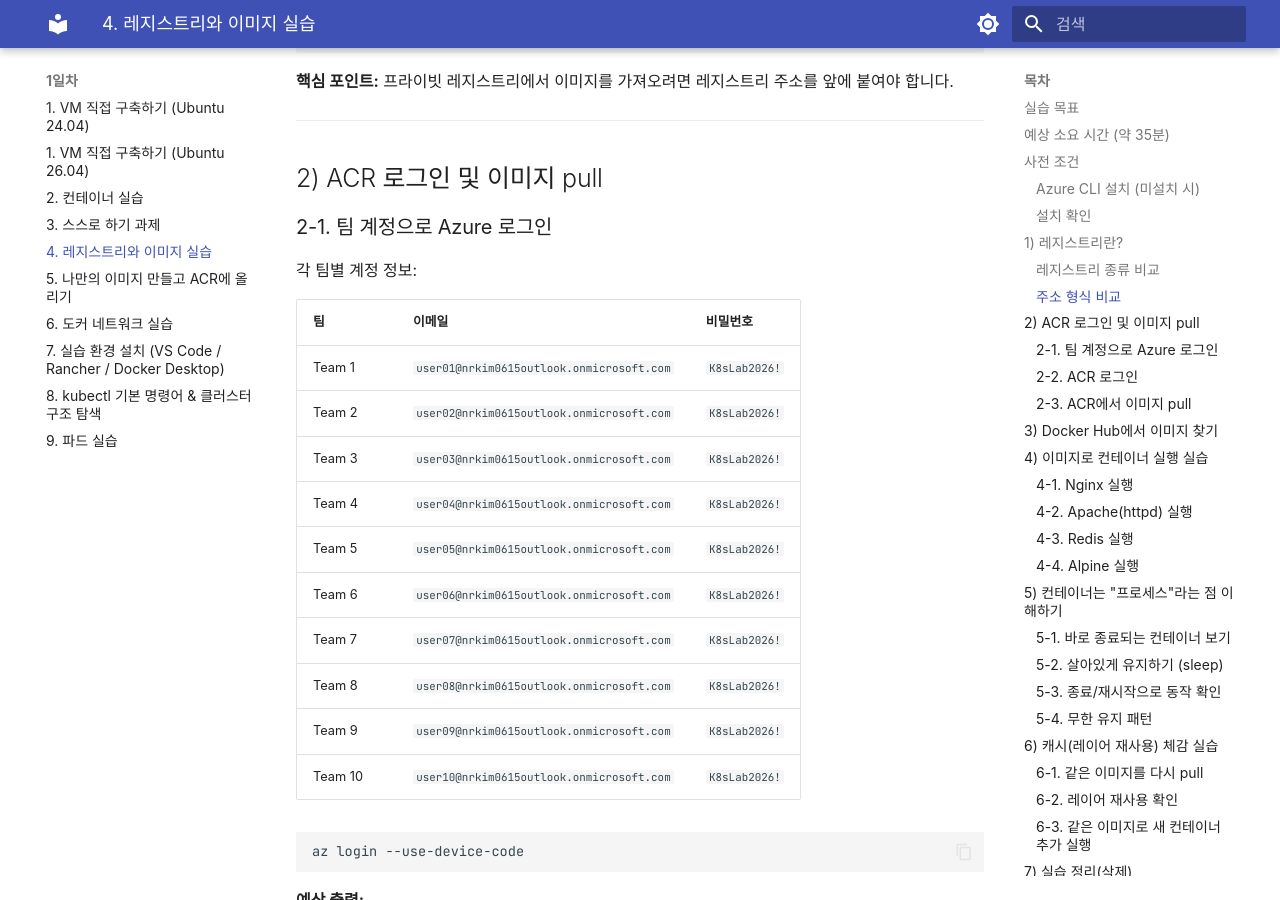
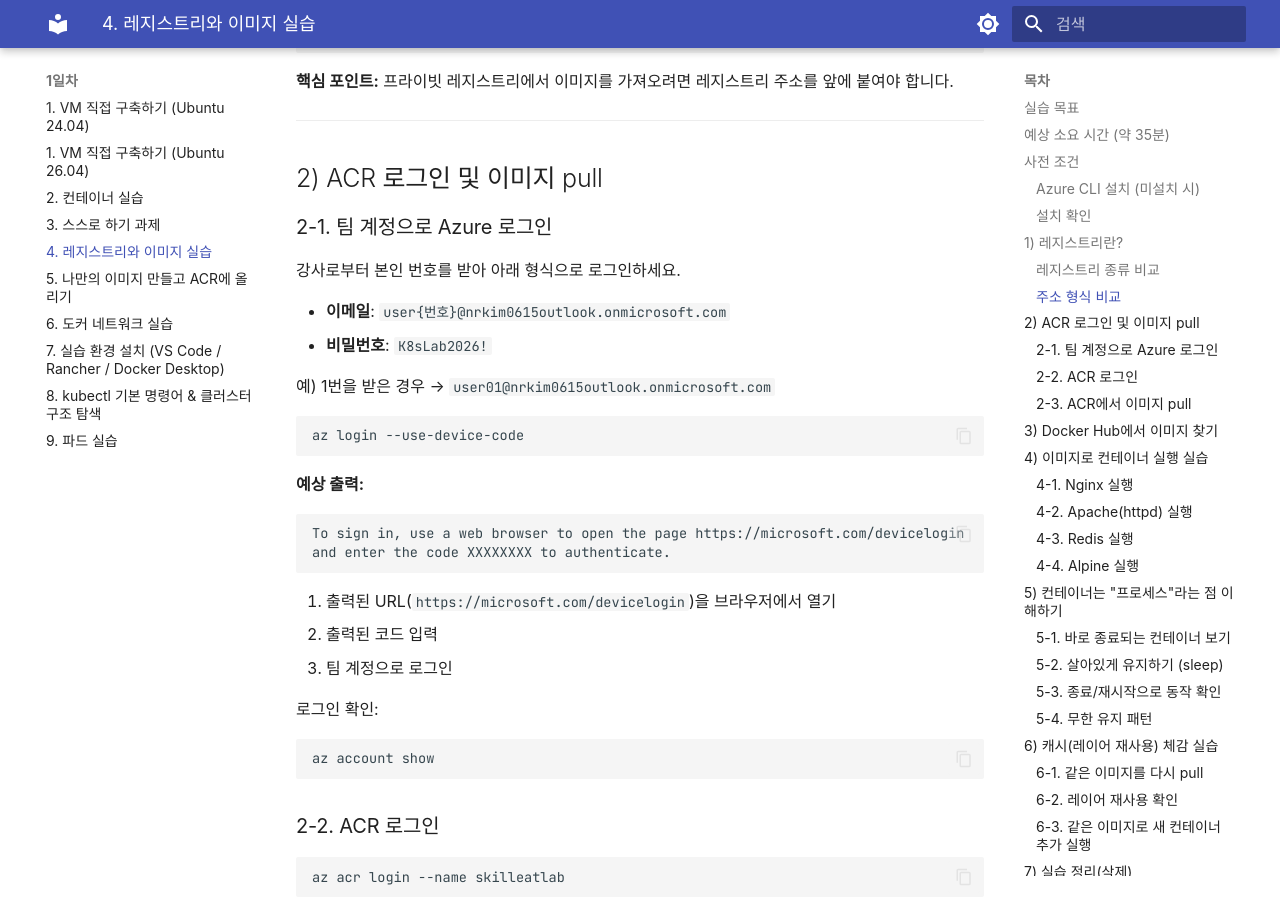
Before and after one commit to skilleat-labs/k8s-for-4days, an MkDocs documentation site: the page built from docs/day1/1-3-registry.md, in a window 1280 px wide and 900 px high, scrolled down 1924 px. Built offline with MkDocs 1.6.1 and Material for MkDocs 9.7.7, drawn with Linux system fonts in a browser that asks for light colours; some web fonts are replaced.

Commit message:
Remove team table: show individual account format instead

````diff
--- a/docs/day1/1-3-registry.md
+++ b/docs/day1/1-3-registry.md
@@ -89,20 +89,12 @@ skilleatlab.azurecr.io/lab/nginx:latest
 
 ### 2-1. 팀 계정으로 Azure 로그인
 
-각 팀별 계정 정보:
+강사로부터 본인 번호를 받아 아래 형식으로 로그인하세요.
 
-| 팀 | 이메일 | 비밀번호 |
-|-----|--------|---------|
-| Team 1  | `user01@nrkim0615outlook.onmicrosoft.com` | `K8sLab2026!` |
-| Team 2  | `user02@nrkim0615outlook.onmicrosoft.com` | `K8sLab2026!` |
-| Team 3  | `user03@nrkim0615outlook.onmicrosoft.com` | `K8sLab2026!` |
-| Team 4  | `user04@nrkim0615outlook.onmicrosoft.com` | `K8sLab2026!` |
-| Team 5  | `user05@nrkim0615outlook.onmicrosoft.com` | `K8sLab2026!` |
-| Team 6  | `user06@nrkim0615outlook.onmicrosoft.com` | `K8sLab2026!` |
-| Team 7  | `user07@nrkim0615outlook.onmicrosoft.com` | `K8sLab2026!` |
-| Team 8  | `user08@nrkim0615outlook.onmicrosoft.com` | `K8sLab2026!` |
-| Team 9  | `user09@nrkim0615outlook.onmicrosoft.com` | `K8sLab2026!` |
-| Team 10 | `user10@nrkim0615outlook.onmicrosoft.com` | `K8sLab2026!` |
+- **이메일**: `user{번호}@nrkim0615outlook.onmicrosoft.com`
+- **비밀번호**: `K8sLab2026!`
+
+예) 1번을 받은 경우 → `user01@nrkim0615outlook.onmicrosoft.com`
 
 ```bash
 az login --use-device-code
````
